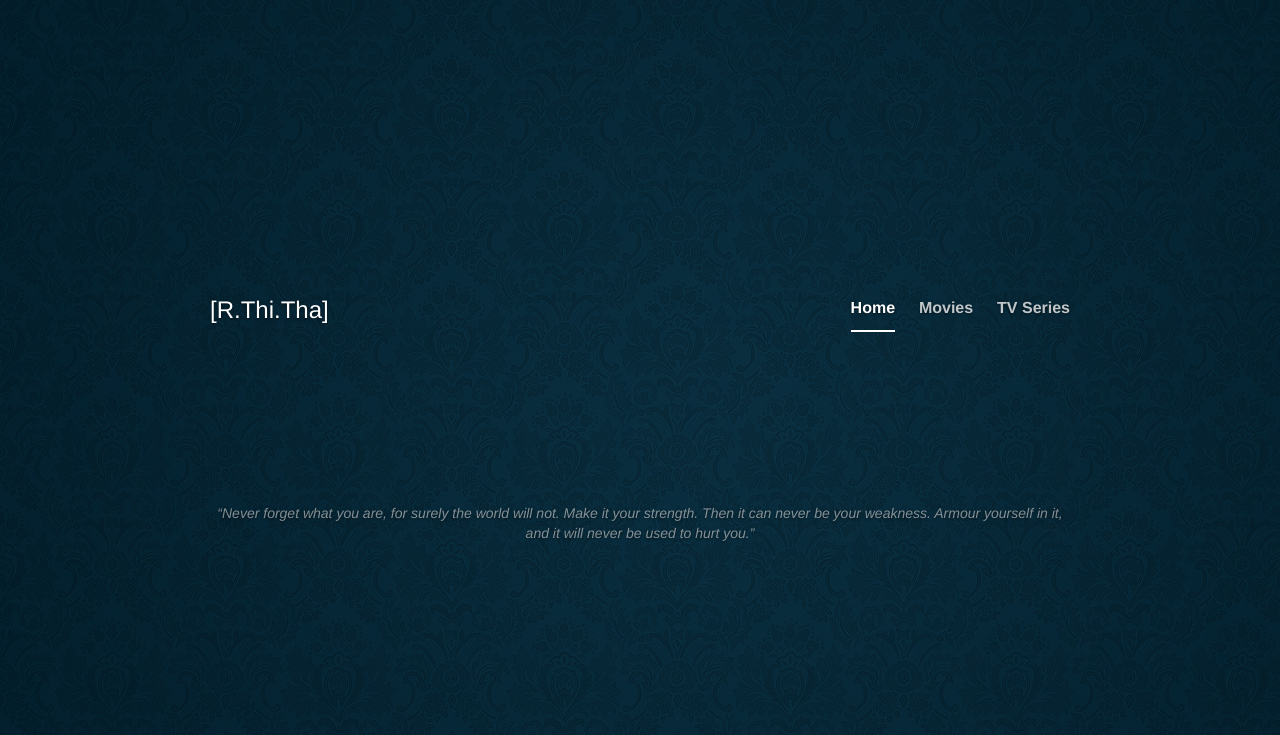
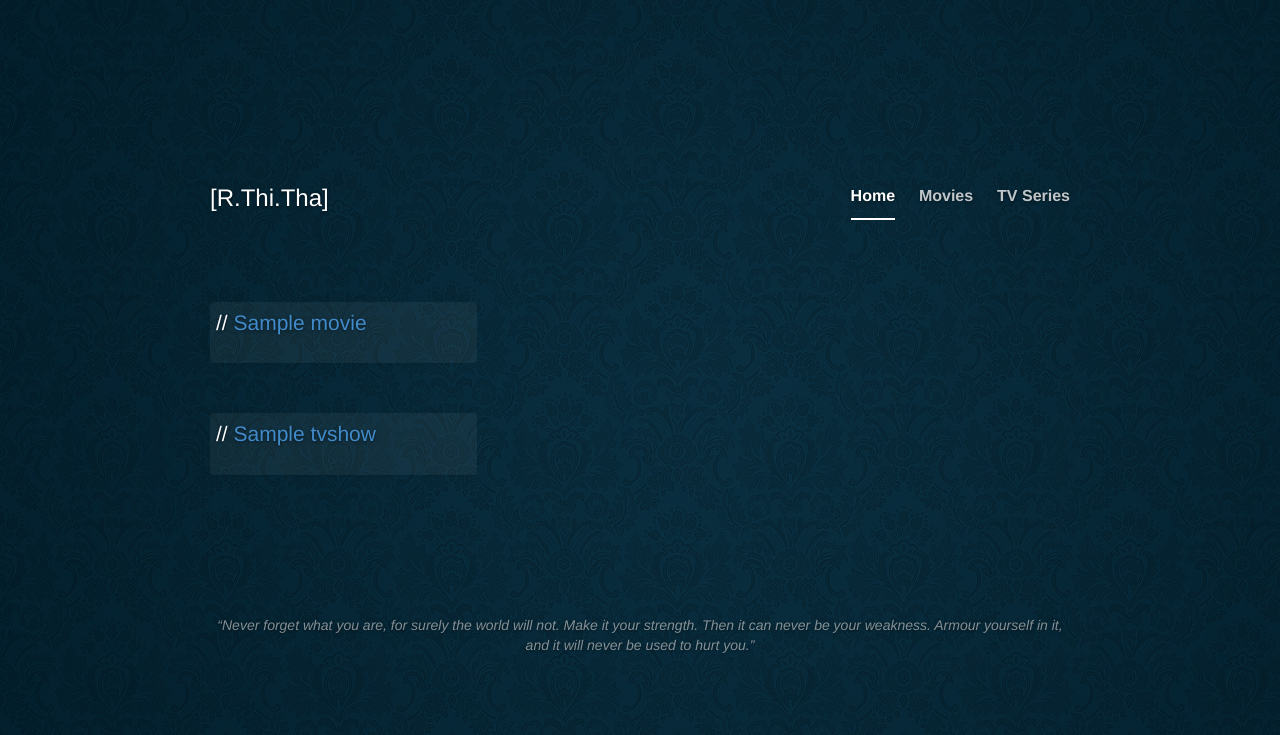
Before and after one commit to cathuyaaung/rthitha, a Django app: template templates/home.html in a window 1280 px wide. Shown: the top 735 px of the page. Run offline with Django 3.2, Linux system fonts and the light colour scheme; the template is opened without the code that fills it: most values are stand-ins (such as "Sample title", 1, 10 or a date in 2020); some libraries are stand-ins or nearby versions.

Commit message:
added home details

```diff
--- a/templates/home.html
+++ b/templates/home.html
@@ -7,7 +7,30 @@
 {% endblock %}
 
 {% block movie_list_block %}
+	<div class="row">
+		<div class"container">
+		{% for movie in movie_list %}
+			<div class="col-md-4">
+				<div class="panel">
+				<p class="lead">// <a href="/movies/{{ movie.title }}">{{ movie.title }}</a></p>
+				</div>
+			</div>
+		{% endfor %}
+		</div>
+	</div>
+	<div class="row">
+		<div class"container">
+		{% for tvshow in tvseries_list %}
+		<div class="col-md-4">
+			<div class="panel">
+				<p class="lead">// <a href="/tvseries/{{ tvshow.id }}">{{ tvshow.name }}</a> </p>
+			</div>
+		</div>
+		{% endfor %}
+		</div>
+	</div>
 {% endblock %}
+
 
 {% block season_list_block %}
 {% endblock %}
```
Also changed, not shown: views.py (+6 -2 lines), 2 other files.
